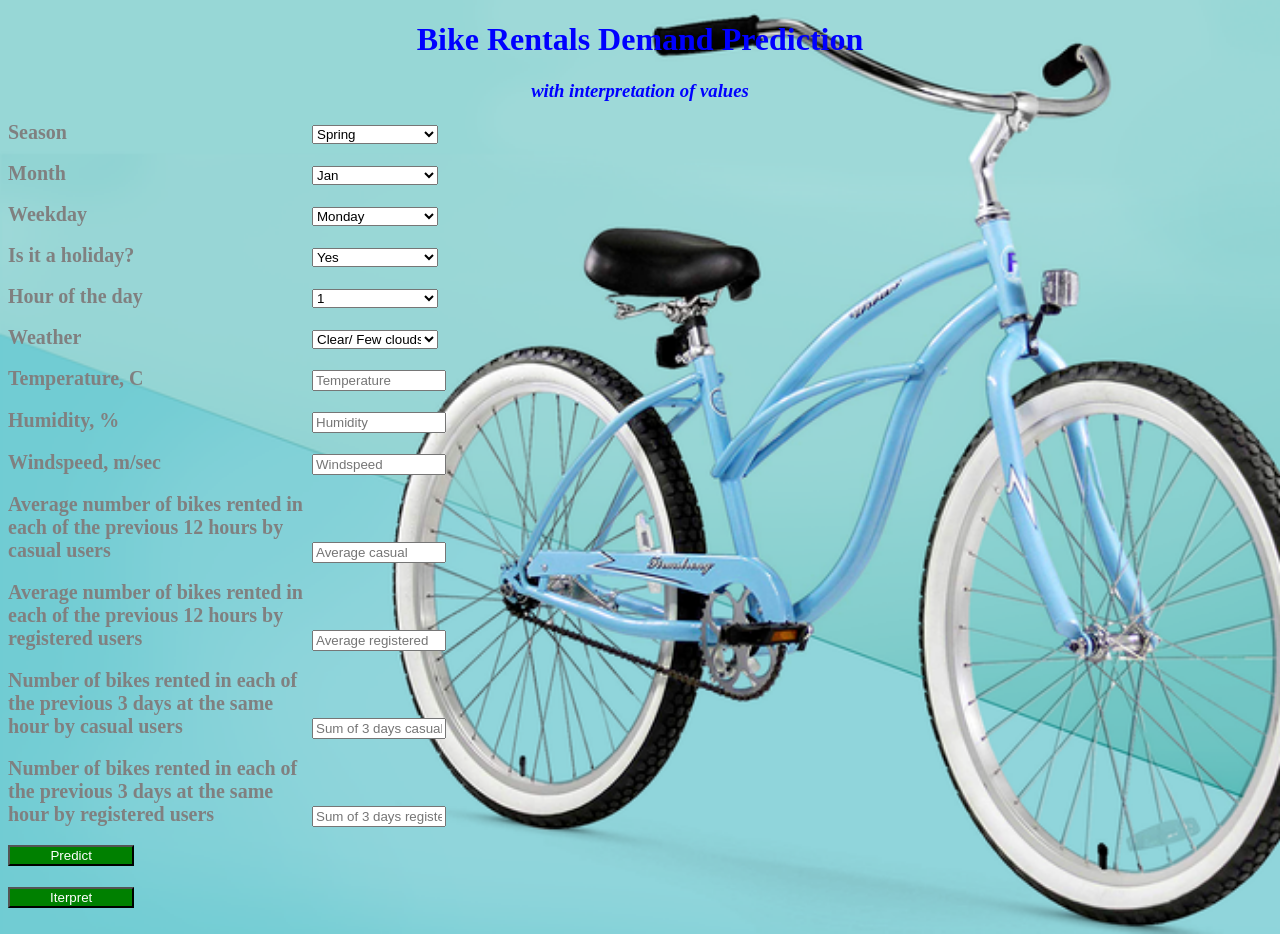
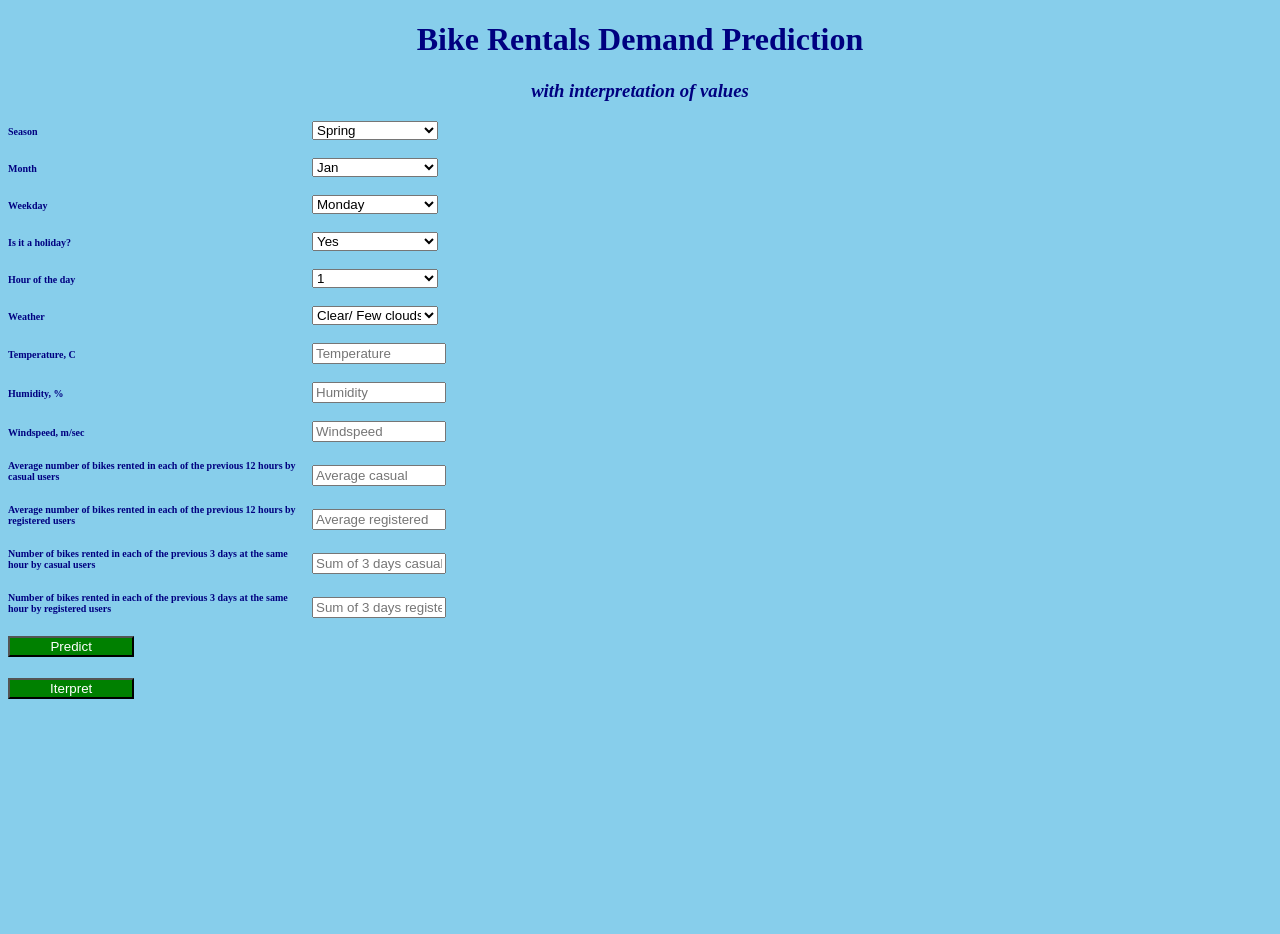
Before and after one commit to valeriich/midterm-project, a Flask app: page / in a window 1280 px wide. After the commit the page ends 699 px from the top, so only its background shows below. Run offline with Flask 2, Linux system fonts and the light colour scheme.

Commit message:
Midterm project

```diff
--- a/templates/main.html
+++ b/templates/main.html
@@ -4,8 +4,8 @@
 <head>
     <style>
         body {
-            background-image: url(/static/img/bike.png);
-            background-size: cover;
+            background-color: skyblue;
+            text-align: left;
         }
 
         form{
@@ -27,8 +27,8 @@
         }
 
         label{
-            color: grey;
-            font-size: 20px;
+            color: navy;
+            font-size: 10px;
             display: inline-block;
             text-align: left;
             width: 300px
@@ -45,8 +45,8 @@
 
 <body>
   <div class="login">
-    <center><h1 style="color:blue">Bike Rentals Demand Prediction</h1></center>
-    <center><h3><font color="blue"><i>with interpretation of values</i></font></h3></center>
+    <center><h1 style="color:navy">Bike Rentals Demand Prediction</h1></center>
+    <center><h3><font color="navy"><i>with interpretation of values</i></font></h3></center>
 
      <!-- Main Input For Receiving Query to our ML -->
     <form action="{{ url_for('predict')}}"method="post">
```
